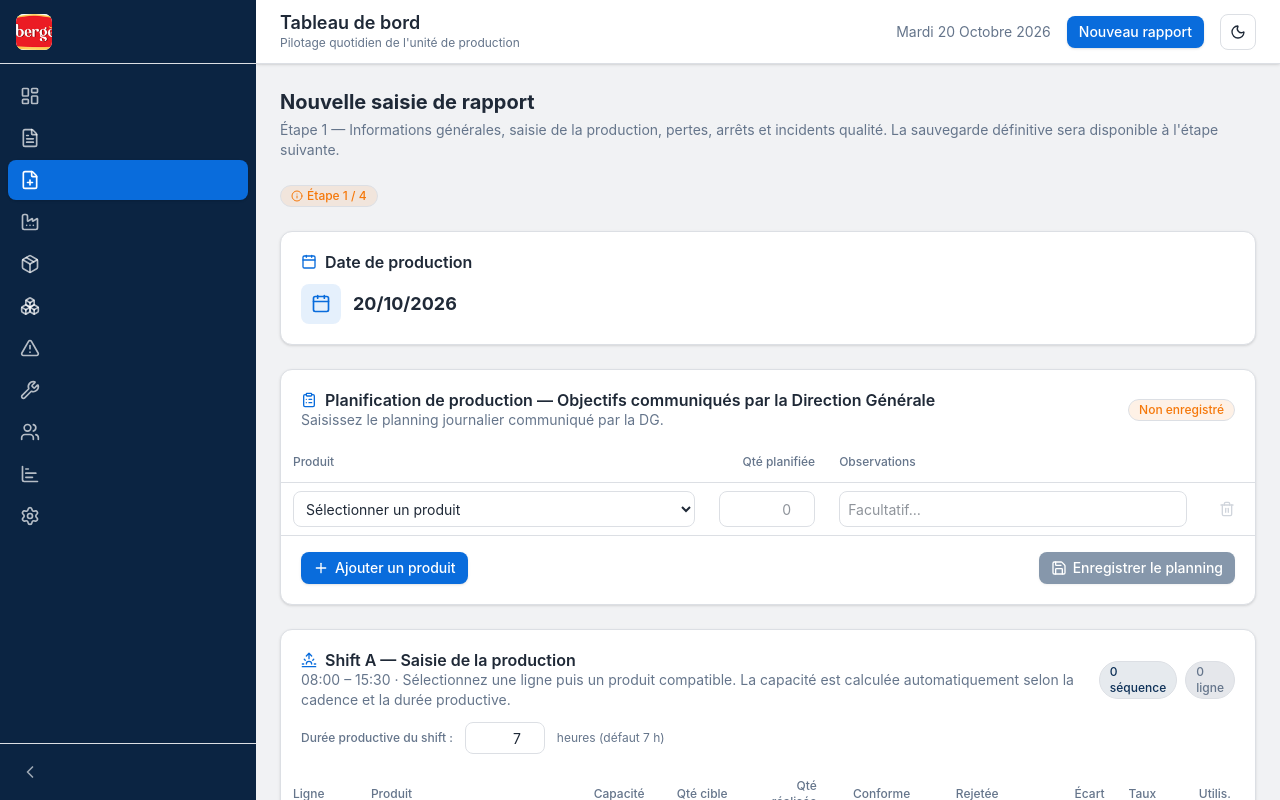
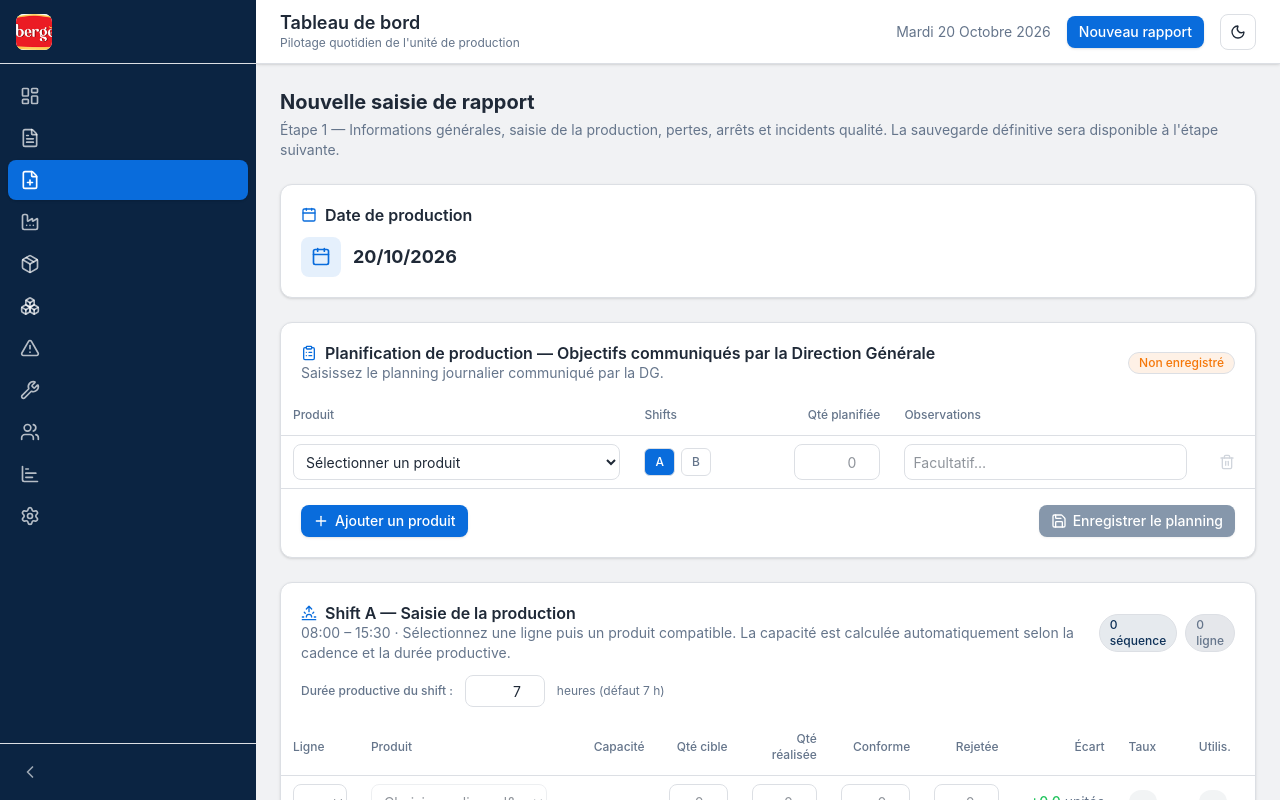
Before and after one commit to KOussama16/Rapport-Journalier, a Next.js app: page /nouvelle-saisie in a window 1280 px wide. Shown: the top 800 px of the page. Built offline with nearby package versions, Linux system fonts and the light colour scheme.

Commit message:
Update planning to auto-split targets by shift

```diff
--- a/src/app/nouvelle-saisie/page.tsx
+++ b/src/app/nouvelle-saisie/page.tsx
@@ -177,6 +177,7 @@ interface PlanningRow {
   plannedQty: number;
   unit: Unit;
   observations: string;
+  shifts: ShiftKey[];
 }
 
 let planSeq = 0;
@@ -188,6 +189,7 @@ function makePlanningRow(): PlanningRow {
     plannedQty: 0,
     unit: "unité",
     observations: "",
+    shifts: ["A"],
   };
 }
 
@@ -255,7 +257,7 @@ export default function NouvelleSaisiePage() {
             const num = parseInt(r.id.replace("plan-", ""), 10);
             if (!isNaN(num) && num > planSeq) planSeq = num;
           }
-          setPlanningRows(parsed.rows.map((r) => ({ ...r })));
+          setPlanningRows(parsed.rows.map((r) => ({ ...r, shifts: r.shifts ?? ["A"] })));
           setPlanningSaved(true);
           setPlanningEditLocked(true);
           return;
@@ -314,6 +316,17 @@ export default function NouvelleSaisiePage() {
 
   function editPlanning() {
     setPlanningEditLocked(false);
+    setPlanningSaved(false);
+  }
+
+  function togglePlanningShift(id: string, shift: ShiftKey) {
+    setPlanningRows((prev) => prev.map((r) => {
+      if (r.id !== id) return r;
+      const has = r.shifts.includes(shift);
+      const newShifts = has ? r.shifts.filter((s) => s !== shift) : [...r.shifts, shift];
+      // Garder au moins un shift sélectionné
+      return { ...r, shifts: newShifts.length > 0 ? newShifts : [shift] };
+    }));
     setPlanningSaved(false);
   }
 
@@ -333,36 +346,54 @@ export default function NouvelleSaisiePage() {
     setPlanningRows(validRows.map((r) => ({ ...r })));
     setPlanningSaved(true);
     setPlanningEditLocked(true);
-    // Auto-populate Shift A targets from planning
-    populateShiftAFromPlanning(validRows);
-  }
-
-  function populateShiftAFromPlanning(planRows: PlanningRow[]) {
-    setRowsA((prev) => {
-      // Map existing rows by productId+line to update targets; append missing
-      const existing = [...prev];
-      for (const p of planRows) {
-        const match = existing.find(
+    // Répartir automatiquement les objectifs entre les shifts
+    distributeTargetsFromPlanning(validRows);
+  }
+
+  function distributeTargetsFromPlanning(planRows: PlanningRow[]) {
+    const productsA = planRows.filter((p) => p.shifts.includes("A"));
+    const productsB = planRows.filter((p) => p.shifts.includes("B"));
+
+    setRowsA((prev) => syncShiftRows(prev, productsA, planRows));
+    setRowsB((prev) => syncShiftRows(prev, productsB, planRows));
+  }
+
+  function syncShiftRows(
+    prevRows: ProductionRow[],
+    shiftPlanRows: PlanningRow[],
+    allPlanRows: PlanningRow[]
+  ): ProductionRow[] {
+    const result = [...prevRows];
+    for (const p of shiftPlanRows) {
+      const target = computeShiftTarget(p, allPlanRows);
+      const match = result.find(
         (r) => r.productId === p.productId && (p.line === "" || r.line === p.line)
       );
       if (match) {
-          match.target = p.plannedQty;
+        match.target = target;
         if (p.line) match.line = p.line;
       } else {
-          existing.push({
+        result.push({
           id: `row-${++rowSeq}`,
           line: p.line || "",
           productId: p.productId,
           unit: p.unit,
-            target: p.plannedQty,
+          target,
           produced: 0,
           conforme: 0,
           rejete: 0,
         });
       }
     }
-      return existing;
-    });
+    return result;
+  }
+
+  function computeShiftTarget(planRow: PlanningRow, allPlanRows: PlanningRow[]): number {
+    const inBothShifts = planRow.shifts.includes("A") && planRow.shifts.includes("B");
+    if (inBothShifts) {
+      return Math.round(planRow.plannedQty / 2);
+    }
+    return planRow.plannedQty;
   }
 
   // Planning vs actual comparison
@@ -687,11 +718,6 @@ export default function NouvelleSaisiePage() {
         </p>
       </div>
 
-      {/* Step badge */}
-      <Badge variant="warning" className="w-fit">
-        <Info className="h-3 w-3" /> Étape 1 / 4
-      </Badge>
-
       {/* Section 1: General info */}
       <Card className="animate-fade-in">
         <CardHeader>
@@ -745,10 +771,11 @@ export default function NouvelleSaisiePage() {
                   </Button>
                 </div>
                 <div className="overflow-x-auto">
-                  <table className="w-full text-sm min-w-[480px]">
+                  <table className="w-full text-sm min-w-[600px]">
                     <thead>
                       <tr className="border-b border-border text-left text-xs text-muted-foreground">
                         <th className="px-3 py-2 font-medium">Produit</th>
+                        <th className="px-3 py-2 font-medium w-[160px]">Shifts</th>
                         <th className="px-3 py-2 text-right font-medium w-[120px]">Qté planifiée</th>
                         <th className="px-3 py-2 font-medium">Observations</th>
                       </tr>
@@ -759,6 +786,11 @@ export default function NouvelleSaisiePage() {
                         return (
                           <tr key={r.id} className="border-b border-border/50">
                             <td className="px-3 py-2 font-medium">{product?.name ?? r.productId}</td>
+                            <td className="px-3 py-2">
+                              <span className="text-sm text-muted-foreground">
+                                {r.shifts.includes("A") && r.shifts.includes("B") ? "A + B (50/50)" : r.shifts.includes("A") ? "Shift A" : r.shifts.includes("B") ? "Shift B" : "—"}
+                              </span>
+                            </td>
                             <td className="px-3 py-2 text-right font-semibold">{formatNumber(r.plannedQty, 1)}</td>
                             <td className="px-3 py-2 text-muted-foreground">{r.observations || "—"}</td>
                           </tr>
@@ -772,12 +804,13 @@ export default function NouvelleSaisiePage() {
           ) : (
             <>
               <div className="overflow-x-auto">
-                <table className="w-full text-sm min-w-[560px]">
+                <table className="w-full text-sm min-w-[720px]">
                   <thead>
                     <tr className="border-b border-border text-left text-xs text-muted-foreground">
-                      <th className="px-3 py-3 font-medium min-w-[220px]">Produit</th>
-                      <th className="px-3 py-3 text-right font-medium w-[120px]">Qté planifiée</th>
-                      <th className="px-3 py-3 font-medium min-w-[180px]">Observations</th>
+                      <th className="px-3 py-3 font-medium min-w-[200px]">Produit</th>
+                      <th className="px-3 py-3 font-medium w-[150px]">Shifts</th>
+                      <th className="px-3 py-3 text-right font-medium w-[110px]">Qté planifiée</th>
+                      <th className="px-3 py-3 font-medium min-w-[160px]">Observations</th>
                       <th className="px-3 py-3 font-medium w-[44px]" />
                     </tr>
                   </thead>
@@ -803,6 +836,37 @@ export default function NouvelleSaisiePage() {
                                 Lignes autorisées : {product.allowedLines.join(", ")}
                               </span>
                             )}
+                          </td>
+                          <td className="px-3 py-2">
+                            <div className="flex items-center gap-1.5">
+                              <button
+                                type="button"
+                                onClick={() => togglePlanningShift(r.id, "A")}
+                                className={cn(
+                                  "h-7 px-2.5 rounded-md text-xs font-medium border transition-colors",
+                                  r.shifts.includes("A")
+                                    ? "bg-secondary text-white border-secondary"
+                                    : "bg-card text-muted-foreground border-border hover:bg-muted"
+                                )}
+                              >
+                                A
+                              </button>
+                              <button
+                                type="button"
+                                onClick={() => togglePlanningShift(r.id, "B")}
+                                className={cn(
+                                  "h-7 px-2.5 rounded-md text-xs font-medium border transition-colors",
+                                  r.shifts.includes("B")
+                                    ? "bg-secondary text-white border-secondary"
+                                    : "bg-card text-muted-foreground border-border hover:bg-muted"
+                                )}
+                              >
+                                B
+                              </button>
+                              {r.shifts.includes("A") && r.shifts.includes("B") && (
+                                <span className="text-[10px] text-muted-foreground">(50/50)</span>
+                              )}
+                            </div>
                           </td>
                           <td className="px-3 py-2">
                             <input
```
Lines whose indentation alone changed are shown as unchanged.
